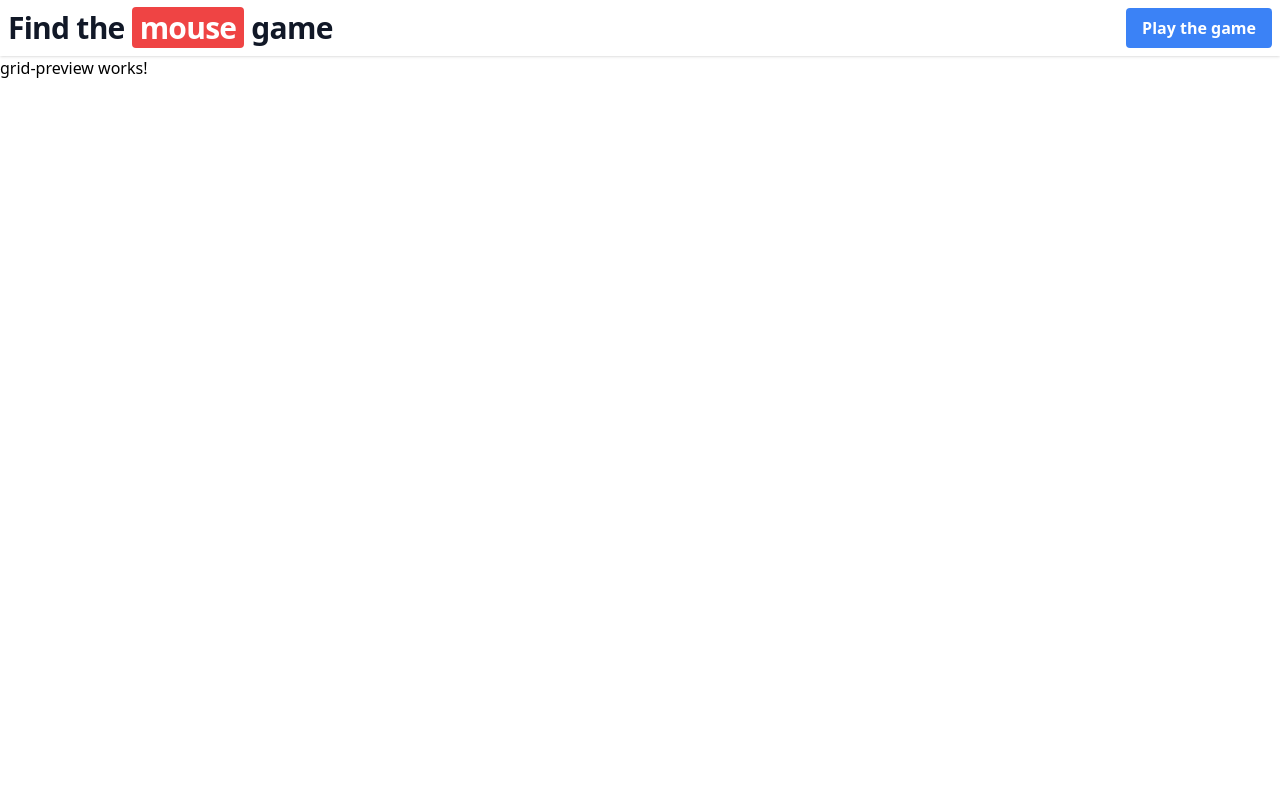
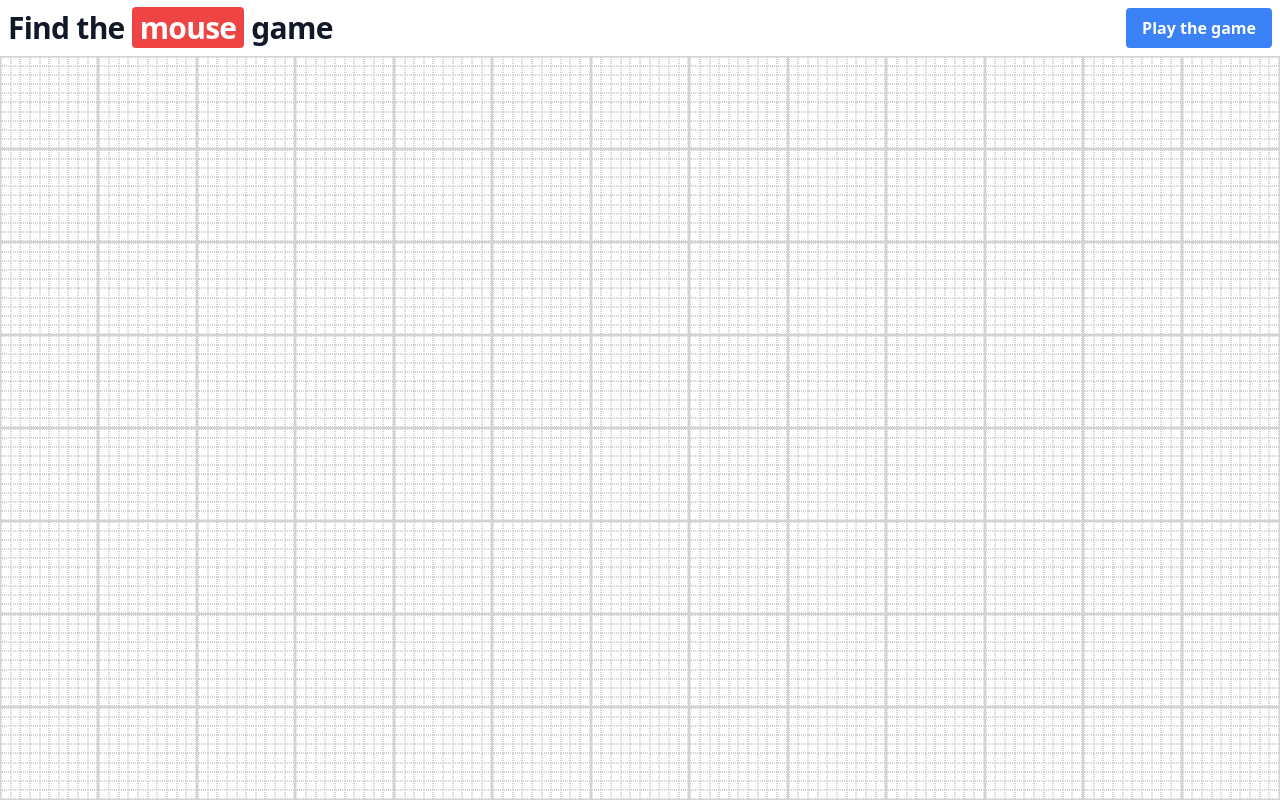
Before and after one commit to jovialen/find_mouse_coords, an Angular app: page /preview in a window 1280 px wide. Built offline with nearby package versions, Linux system fonts and the light colour scheme.

Commit message:
feat: generate grid

```diff
--- a/src/app/app.component.html
+++ b/src/app/app.component.html
@@ -1,2 +1,6 @@
-<app-navigation></app-navigation>
-<router-outlet></router-outlet>
+<div class="flex flex-col w-screen h-screen">
+  <app-navigation></app-navigation>
+  <div class="grow">
+    <router-outlet></router-outlet>
+  </div>
+</div>
--- a/src/app/app.module.ts
+++ b/src/app/app.module.ts
@@ -6,13 +6,15 @@ import { AppComponent } from './app.component';
 import { GridPreviewComponent } from './grid-preview/grid-preview.component';
 import { GridGameComponent } from './grid-game/grid-game.component';
 import { NavigationComponent } from './navigation/navigation.component';
+import { GridComponent } from './grid/grid.component';
 
 @NgModule({
   declarations: [
     AppComponent,
     GridPreviewComponent,
     GridGameComponent,
-    NavigationComponent
+    NavigationComponent,
+    GridComponent
   ],
   imports: [
     BrowserModule,
--- a/src/app/grid-game/grid-game.component.html
+++ b/src/app/grid-game/grid-game.component.html
@@ -1 +1 @@
-<p>grid-game works!</p>
+<app-grid class="w-full h-full"></app-grid>
--- a/src/app/grid-preview/grid-preview.component.html
+++ b/src/app/grid-preview/grid-preview.component.html
@@ -1 +1 @@
-<p>grid-preview works!</p>
+<app-grid class="w-full h-full block"></app-grid>
--- a/src/app/grid-preview/grid-preview.component.ts
+++ b/src/app/grid-preview/grid-preview.component.ts
@@ -3,7 +3,10 @@ import { Component } from '@angular/core';
 @Component({
   selector: 'app-grid-preview',
   templateUrl: './grid-preview.component.html',
-  styleUrls: ['./grid-preview.component.scss']
+  styleUrls: ['./grid-preview.component.scss'],
+  host: {
+    class: "block w-full h-full"
+  }
 })
 export class GridPreviewComponent {
 
--- /dev/null
+++ b/src/app/grid/grid.component.html
@@ -0,0 +1,12 @@
+<div class="w-full h-full flex">
+  <div class="flex flex-col w-full h-full">
+    <div *ngFor="let k of [].constructor(gridMajorHeight)" class="flex w-full grow">
+      <div *ngFor="let kk of [].constructor(gridMajorWidth)" class="flex flex-col grow grid-major-block">
+        <div *ngFor="let kkk of [].constructor(gridMinorHeight)" class="flex w-full grow">
+          <div *ngFor="let kkkk of [].constructor(gridMinorWidth)" class="flex flex-col grow grid-minor-block">
+          </div>
+        </div>
+      </div>
+    </div>
+  </div>
+</div>
--- /dev/null
+++ b/src/app/grid/grid.component.scss
@@ -0,0 +1,7 @@
+.grid-major-block {
+  border: 1px lightgray solid;
+}
+
+.grid-minor-block {
+  border: 1px lightgray dotted;
+}
--- /dev/null
+++ b/src/app/grid/grid.component.ts
@@ -0,0 +1,37 @@
+import { Component, ElementRef, HostListener } from '@angular/core';
+
+@Component({
+  selector: 'app-grid',
+  templateUrl: './grid.component.html',
+  styleUrls: ['./grid.component.scss']
+})
+export class GridComponent {
+  gridMajorWidth: number = 16;
+  gridMajorHeight: number = 9;
+  gridMinorWidth: number = 10;
+  gridMinorHeight: number = 10;
+
+  constructor(private el: ElementRef) {}
+
+  ngOnInit() {
+    this.updateGridSizes();
+  }
+
+  @HostListener("window:resize", ["$event"])
+  onResize() {
+    this.updateGridSizes();
+  }
+
+  updateGridSizes() {
+    let width = this.el.nativeElement.offsetWidth;
+    let height = this.el.nativeElement.offsetHeight;
+
+    let aspectRatio = height / width;
+
+    // The major axis must be aligned with the window aspect ratio
+    this.gridMajorWidth = Math.round(width / 100);
+    this.gridMajorHeight = Math.round(this.gridMajorWidth * aspectRatio);
+
+    console.log(this.gridMajorWidth, this.gridMajorHeight);
+    }
+}
```
Also changed, not shown: 1 other file (tests, documents, lock files or other folders).
